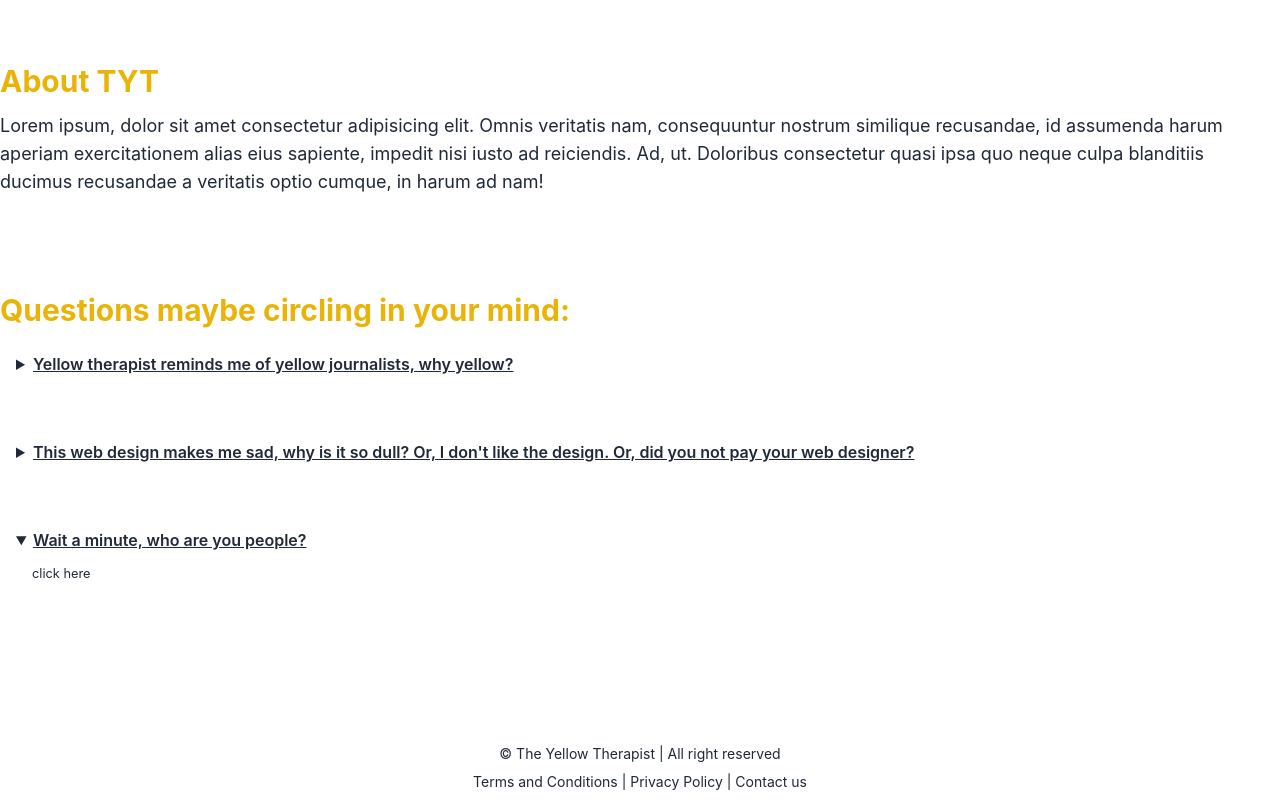
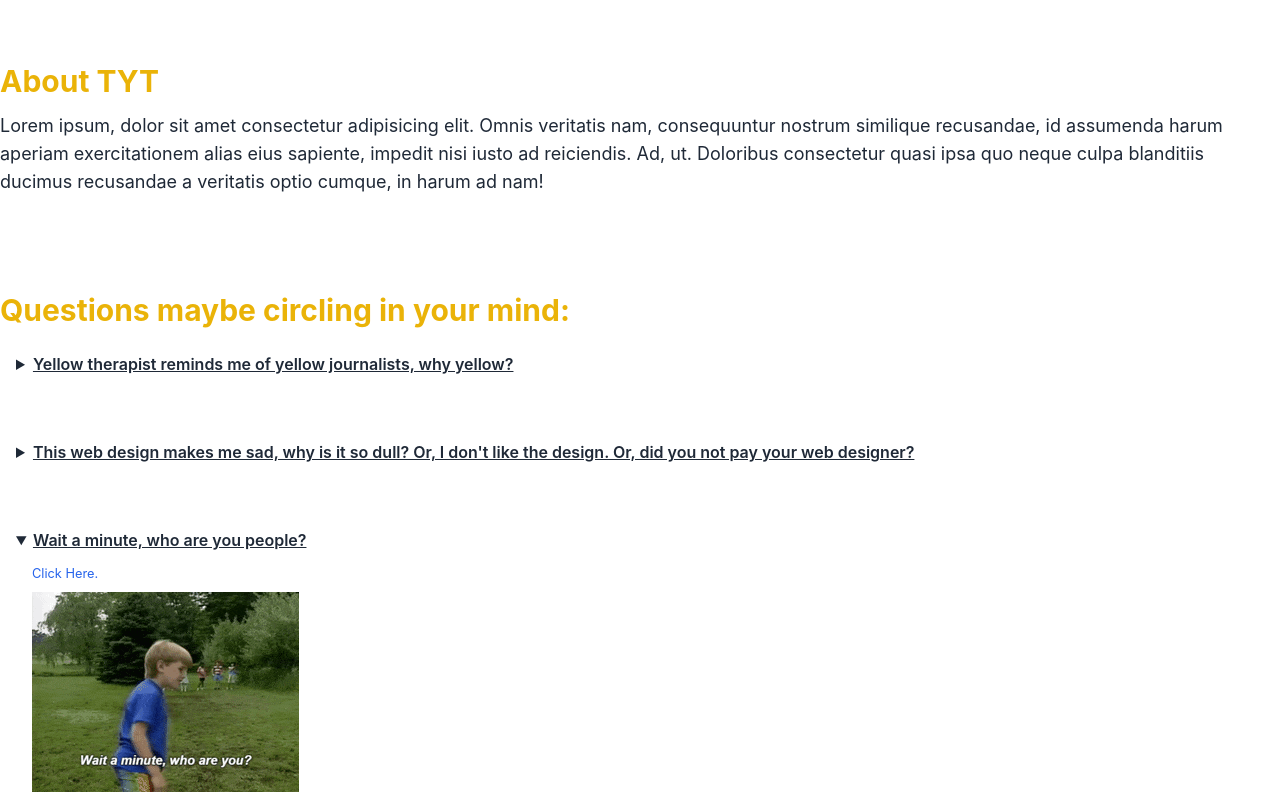
Before and after one commit to muktaranidas/The-Yellow-Therapist, a React (Create React App) app: page / in a window 1280 px wide. Both pictures are taken after a click on the heading "Wait a minute, who are you people?". Shown: the part 947-1747 px from the top of the page. Built offline with nearby package versions, Linux system fonts and the light colour scheme.

Commit message:
edited faq

```diff
--- a/src/Pages/Home/Home/Question/Question.js
+++ b/src/Pages/Home/Home/Question/Question.js
@@ -1,4 +1,5 @@
 import React from "react";
+import gif from "../../../../Images/FAQ/who_are_you.gif";
 
 const Question = () => {
   return (
@@ -44,8 +45,14 @@ const Question = () => {
               Wait a minute, who are you people?
             </summary>
             <p className="px-4 py-6 pt-0 ml-4 -mt-4 dark:text-gray-400">
-              <small>click here</small>
-              <small></small>
+              <small>
+                <a href="#" className="text-blue-600 ">
+                  Click Here.
+                </a>
+              </small>
+              <small>
+                <img src={gif} alt="" className="py-2" />
+              </small>
             </p>
           </details>
         </div>
```
Also changed, not shown: src/Images/FAQ/who_are_you.gif (added).
